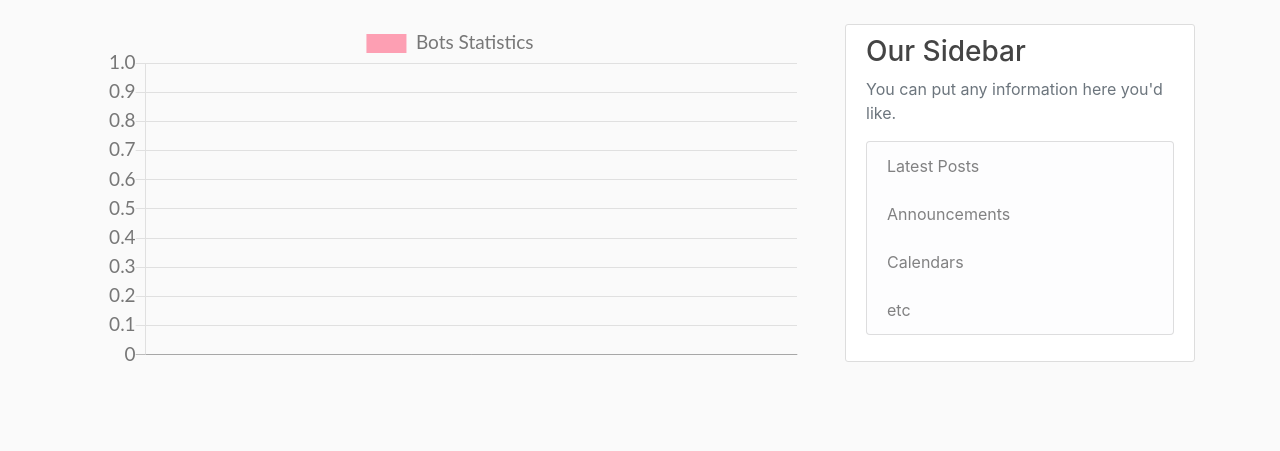
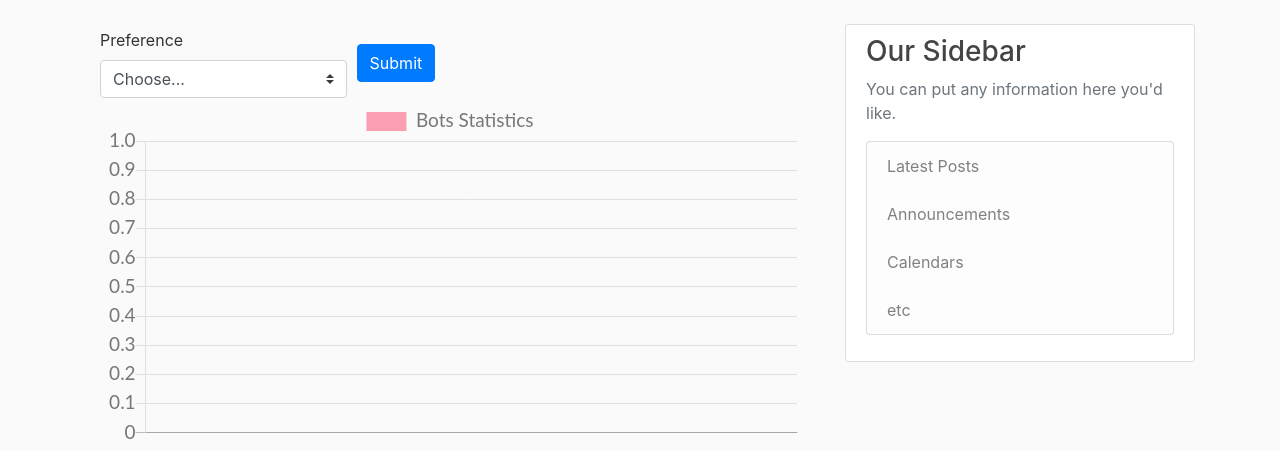
Before and after one commit to GiorgiKhunashvili/anima-bridge-api, a Flask app: template anima_api/templates/charts.html in a window 1280 px wide. Shown: the part 56-507 px from the top of the page. Run offline with Flask 2, Linux system fonts and the light colour scheme; the template is opened without the code that fills it, so the values that code supplies are empty; parts of the project's set-up code (start-up, migrations or seed data) failed here and were passed over; some libraries are stand-ins or nearby versions.

Commit message:
added more chartjs types

```diff
--- a/anima_api/templates/charts.html
+++ b/anima_api/templates/charts.html
@@ -2,10 +2,29 @@
 {% block content %}
 
     <div class="container">
+          <div class="form-row align-items-center">
+            <div class="col-auto my-1">
+              <label class="mr-sm-2" for="inlineFormCustomSelect">Preference</label>
+              <select class="custom-select mr-sm-2" id="inlineFormCustomSelect">
+                <option selected>Choose...</option>
+                <option value="bar">bar</option>
+                <option value="horizontalBar">horizontalBar</option>
+                <option value="line">line</option>
+                <option value="bubble">bubble</option>
+                <option value="pie">pie</option>
+              </select>
+            </div>
+            <div class="col-auto my-1">
+              <button id="submit" type="submit" class="btn btn-primary">Submit</button>
+            </div>
+          </div>
 
         <canvas id="myChart"></canvas>
     </div>
     <script>
+        let chartType = "bar";
+
+
         let myChart = document.getElementById('myChart').getContext('2d');
 
         let recivedData = {{ analysis| tojson }}
@@ -16,8 +35,8 @@
         Chart.defaults.global.defaultFontSize = 19;
         Chart.defaults.global.defaultFontColor = '#777';
 
-        let massPopChart = new Chart(myChart, {
-            type: 'bar', // bar, horizontalbar, pie, line
+        let botDataChart = new Chart(myChart, {
+            type: chartType, // bar, horizontalbar, pie, line
             data: {
                 labels: botNames,
                 datasets: [{
@@ -38,6 +57,37 @@
             },
             options: {}
         });
+
+        let getOption = document.getElementById('submit');
+        getOption.addEventListener('click', function(){
+            let e = document.getElementById("inlineFormCustomSelect");
+            console.log(e.options[e.selectedIndex].value)
+            chartType = e.options[e.selectedIndex].value;
+            botDataChart.destroy();
+            botDataChart = new Chart(myChart, {
+            type: chartType, // bar, horizontalbar, pie, line
+            data: {
+                labels: botNames,
+                datasets: [{
+                    label: 'Bots Statistics',
+                    data: botCount,
+                    backgroundColor: [
+                        'rgba(255, 99, 132, 0.6)',
+                        'rgba(54, 162, 235, 0.6)',
+                        'rgba(255, 206, 86, 0.6)',
+                        'rgba(75, 192, 192, 0.6)',
+                        'rgba(153, 102, 255, 0.6)',
+                        'rgba(255, 159, 64, 0.6)',
+                        'rgba(255, 99, 132, 0.6)'
+                    ],
+                    hoverBorderWidth:3,
+                    hoverBorderColor: '#FFF'
+                }]
+            },
+            options: {}
+        });
+
+        });
     </script>
 
 {% endblock %}
```
